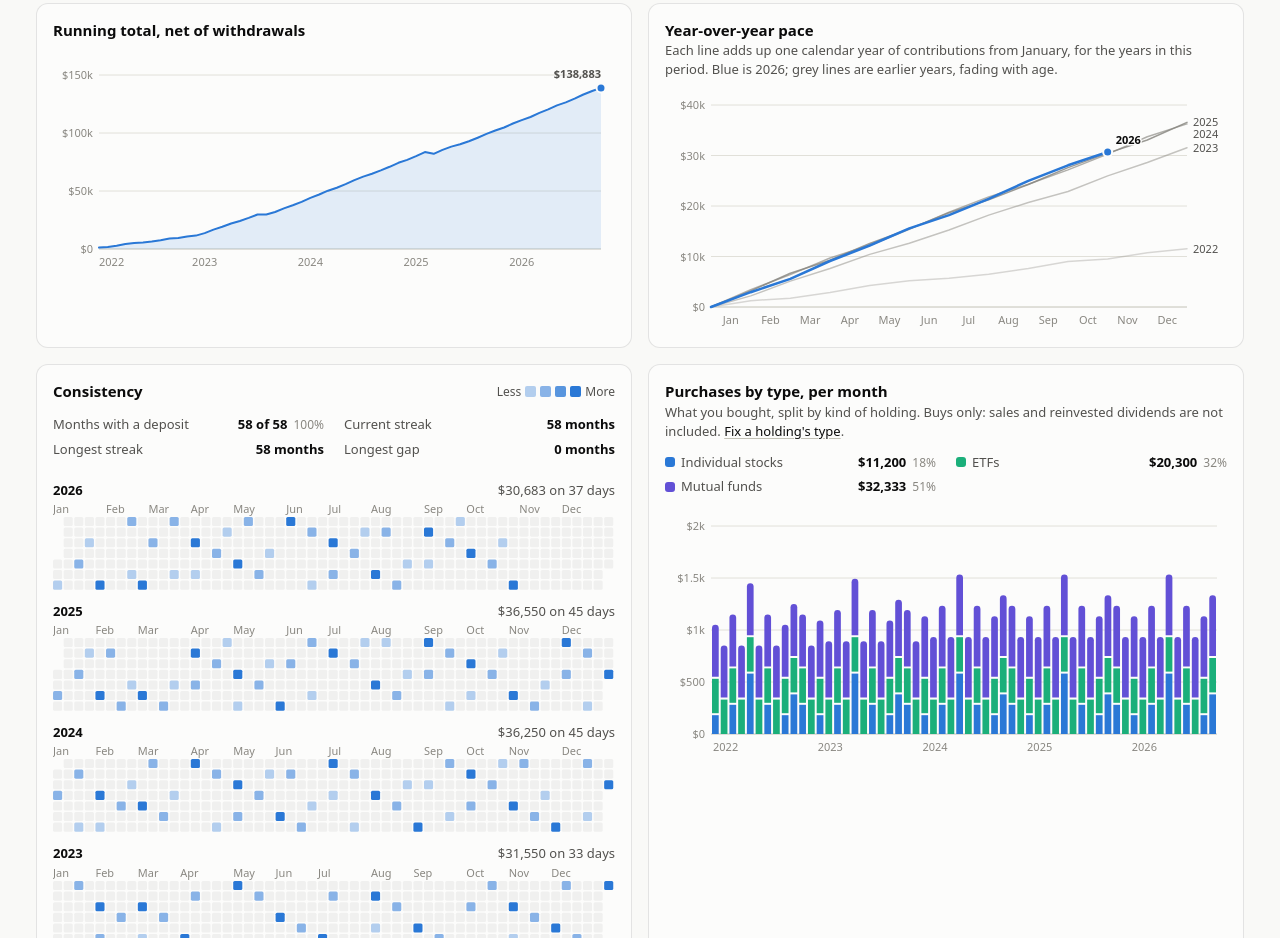
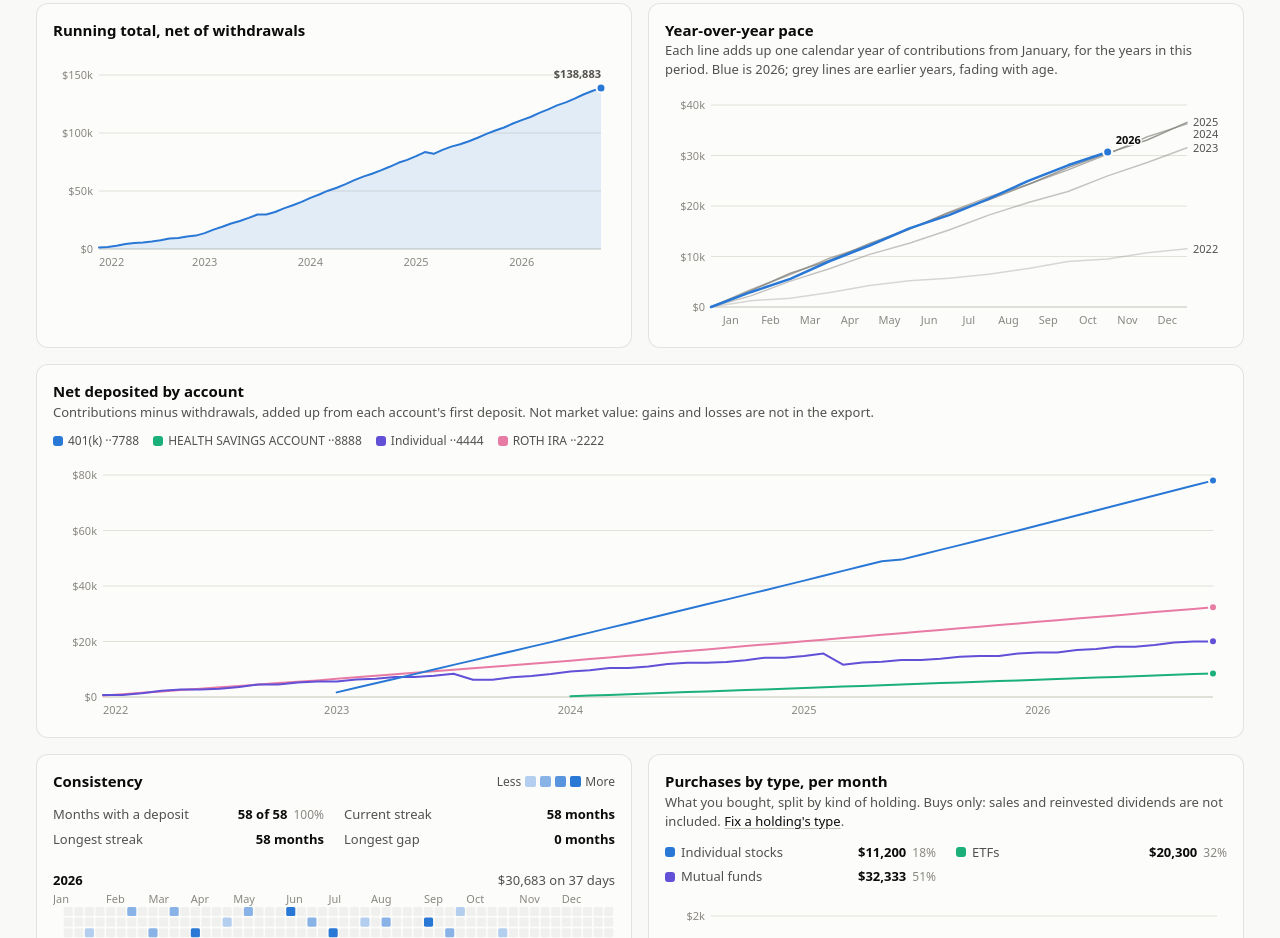
Before and after one commit to gordon-wren/fidelity-csv-to-dashboard, a plain HTML site: page index.html in a window 1280 px wide. Shown: the part 1331-2269 px from the top of the page. Drawn offline with Linux system fonts and the light colour scheme.

Commit message:
Chart net deposited per account over time
A full-width Overview card after the pace chart: one line per account,
contributions minus withdrawals added up from each account's first row,
month by month over the period. The export has no prices, so this is
not market value, and the card says so. Colours follow the account's
place in S.accts (grey after the fourth); the tooltip lists each
account's total at the end of the hovered month and their sum.

Also show "··" before account numbers of four digits or fewer, which
the Slavic401k converter writes; they were shown bare.

Co-Authored-By: Claude Opus 5.5 <noreply@anthropic.com>

```diff
--- a/index.html
+++ b/index.html
@@ -106,7 +106,7 @@ a.badge:hover{background:var(--wash)}
 .badge.crit{border-color:var(--crit);background:color-mix(in srgb,var(--crit) 12%,var(--surface));font-weight:600}
 .badge.warn .ic,.badge.crit .ic{color:var(--ink)}
 .tag{display:inline-block;font-size:11px;font-weight:650;color:var(--ink);border:1px solid var(--warn);background:color-mix(in srgb,var(--warn) 14%,var(--surface));border-radius:999px;padding:0 7px;margin-right:6px;vertical-align:1px}
-.legend{display:flex;gap:14px;font-size:12px;color:var(--ink-2)}
+.legend{display:flex;flex-wrap:wrap;gap:4px 14px;font-size:12px;color:var(--ink-2)}
 .legend i{display:inline-block;width:10px;height:10px;border-radius:3px;margin-right:5px;vertical-align:-1px}
 .chart{position:relative}
 .scroll{overflow-x:auto;-webkit-overflow-scrolling:touch}
@@ -235,6 +235,17 @@ details>div{margin-top:10px}
         <p class="sub" id="paceNote"></p>
       </div>
       <div class="chart" id="paceWrap"><div id="pace"></div><div class="tip" id="paceTip"></div></div>
+    </section>
+
+    <section class="card w12">
+      <div class="row spread">
+        <div>
+          <h2>Net deposited by account</h2>
+          <p class="sub" id="acctLineNote"></p>
+        </div>
+        <div class="legend" id="acctLineLegend"></div>
+      </div>
+      <div class="chart" id="acctLineWrap"><div id="acctLine"></div><div class="tip" id="acctLineTip"></div></div>
     </section>
 
     <section class="card w6">
@@ -586,8 +597,9 @@ function load(files, isSample, extra = []){
   const info = new Map();
   for (const r of S.rows) { let x = info.get(r.account); if (!x) info.set(r.account, x = {id: r.account, name: r.acctName || (r.acctNum ? "" : r.account), num: r.acctNum, n: 0}); x.n++; }
   S.accts = [...info.values()].sort((a, b) => a.id.localeCompare(b.id));
-  // Last four digits, or more when two accounts share them.
-  for (const a of S.accts) { let n = 4; while (n < a.num.length && S.accts.some(b => b !== a && b.num.slice(-n) === a.num.slice(-n))) n++; a.n4 = n; a.label = (a.name || "Account") + (a.num ? " " + (n >= a.num.length ? a.num : "··" + a.num.slice(-n)) : ""); }
+  // Last four digits, or more when two accounts share them. A number of four digits or fewer (the Slavic401k
+  // converter keeps only the last four) still gets "··", since it is already shortened.
+  for (const a of S.accts) { let n = 4; while (n < a.num.length && S.accts.some(b => b !== a && b.num.slice(-n) === a.num.slice(-n))) n++; a.n4 = n; a.label = (a.name || "Account") + (a.num ? " " + (n >= a.num.length && a.num.length > 4 ? a.num : "··" + a.num.slice(-n)) : ""); }
   const find = $("#acctFind"); find.value = ""; find.hidden = S.accts.length < 5;
   drawAcctBar(); buildRanges(); buildLimYears(); render();
 }
@@ -789,7 +801,7 @@ function render(){
     const msg = () => h("div", {class: "empty"}, "Nothing is counted as a contribution yet. ", h("a", {href: "#typesCard"}, "Check the transaction types"), " and mark the right ones as money in.");
     $("#bar").replaceChildren(msg()); $("#line").replaceChildren(msg());
   } else { drawBars(C, hasOut); drawLine(C); }
-  drawLimits(); drawPace(C); drawCal(C); drawBuys(C); drawPivot(C);
+  drawLimits(); drawPace(C); drawAcctLine(C); drawCal(C); drawBuys(C); drawPivot(C);
 }
 
 /* ---------- status strip: breaches first, then neutral facts ---------- */
@@ -953,6 +965,69 @@ function drawPace(C){
     const r = svg.getBoundingClientRect(), j = Math.max(1, Math.min(12, Math.round((ev.clientX - r.left - ml) / dx)));
     ln.setAttribute("x1", x(j)); ln.setAttribute("x2", x(j)); ln.setAttribute("visibility", "visible");
     tipAt(tip, wrap, ev.clientX, 4, [h("b", null, "Through end of " + MON[j - 1]), ...series.filter(q => q.pts.length > j).map(q => tipRow(String(q.yr), usd.format(q.pts[j])))]);
+  };
+  const leave = () => { ln.setAttribute("visibility", "hidden"); tip.style.display = "none"; };
+  svg.addEventListener("pointermove", move); svg.addEventListener("pointerdown", move); svg.addEventListener("pointerleave", leave);
+}
+
+// Net deposited per account: contributions minus withdrawals, added up from each account's first row (not from the
+// start of the period), shown month by month over the period. Not market value: the files have no prices.
+// Colours follow the account's place in S.accts, so an account keeps its colour whichever filter is on.
+function drawAcctLine(C){
+  const el = $("#acctLine"), tip = $("#acctLineTip"), wrap = $("#acctLineWrap"), lo = C.lo, hi = C.hi, n = hi - lo + 1;
+  tip.style.display = "none";
+  const byAcct = new Map();
+  for (const r of C.rowsA) {
+    const c = catOf(r.group); if (c === "skip" || r.t > hi) continue;
+    let a = byAcct.get(r.account); if (!a) byAcct.set(r.account, a = {first: r.t, d: new Map()});
+    a.first = Math.min(a.first, r.t); a.d.set(r.t, (a.d.get(r.t) || 0) + (c === "in" ? r.amount : -Math.abs(r.amount)));
+  }
+  const series = [];
+  S.accts.forEach((acc, i) => {
+    const a = byAcct.get(acc.id); if (!a) return;
+    let run = 0; for (const [t, v] of a.d) if (t < lo) run += v;
+    const pts = [];
+    for (let t = lo; t <= hi; t++) { run += a.d.get(t) || 0; pts.push(t < a.first ? null : run); }
+    if (pts.some(v => v != null)) series.push({acc, pts, col: i < 4 ? `var(--s${i + 1})` : "var(--muted)"});
+  });
+  $("#acctLineNote").textContent = "Contributions minus withdrawals, added up from each account's first deposit. Not market value: gains and losses are not in the export.";
+  $("#acctLineLegend").replaceChildren(...series.map(q => h("span", null, h("i", {style: "background:" + q.col}), q.acc.label)));
+  if (!series.length) { el.replaceChildren(h("div", {class: "empty"}, "Nothing is counted as a contribution yet.")); return; }
+  const vals = series.flatMap(q => q.pts.filter(v => v != null));
+  const hiV = Math.max(...vals, 0), loV = Math.min(...vals, 0), step = niceStep((hiV - loV) || 1);
+  const top = Math.max(step, Math.ceil(hiV / step) * step), bot = Math.floor(loV / step) * step;
+  const W = el.clientWidth, H = 260, ml = 50, mr = 14, mt = 14, mb = 24;
+  const x = i => ml + (n === 1 ? (W - ml - mr) / 2 : i * (W - ml - mr) / (n - 1));
+  const y = v => mt + (top - v) / (top - bot) * (H - mt - mb);
+  let s = `<svg width="${W}" height="${H}" viewBox="0 0 ${W} ${H}" role="img" aria-label="Line chart of net deposits over time, one line per account">`;
+  for (let v = bot; v <= top + 1e-9; v += step) {
+    s += `<line x1="${ml}" x2="${W - mr}" y1="${y(v)}" y2="${y(v)}" stroke="var(--${Math.abs(v) < 1e-9 ? "axis" : "grid"})"/>`;
+    s += `<text x="${ml - 6}" y="${y(v) + 4}" text-anchor="end">${compact(v)}</text>`;
+  }
+  const years = Math.ceil(n / 12), every = Math.max(1, Math.ceil(years * 40 / (W - ml - mr)));
+  for (let i = 0; i < n; i++) {
+    const t = lo + i, yr = Math.floor(t / 12), mo = t % 12;
+    if (n > 14 ? (mo === 0 && yr % every === 0) : (i % 3 === 0)) s += `<text x="${x(i)}" y="${H - 7}" text-anchor="${i === 0 ? "start" : "middle"}">${n > 14 ? yr : MON[mo] + " ’" + String(yr).slice(2)}</text>`;
+  }
+  s += `<line id="alX" y1="${mt}" y2="${H - mb}" stroke="var(--axis)" visibility="hidden"/>`;
+  // Lines start at the account's first month in view; the latest value gets a dot.
+  series.slice().reverse().forEach(q => {
+    let d = "", pen = false;
+    q.pts.forEach((v, i) => { if (v == null) { pen = false; return; } d += (pen ? "L" : "M") + x(i).toFixed(1) + "," + y(v).toFixed(1); pen = true; });
+    s += `<path d="${d}" fill="none" stroke="${q.col}" stroke-width="2" stroke-linejoin="round" stroke-linecap="round"/>`;
+    s += `<circle r="4" cx="${x(n - 1)}" cy="${y(q.pts[n - 1])}" fill="${q.col}" stroke="var(--surface)" stroke-width="2"/>`;
+  });
+  s += "</svg>";
+  el.innerHTML = s;
+  const svg = el.firstChild, ln = svg.querySelector("#alX");
+  const move = ev => {
+    const r = svg.getBoundingClientRect();
+    const i = Math.max(0, Math.min(n - 1, Math.round((ev.clientX - r.left - ml) / ((W - ml - mr) / Math.max(1, n - 1)))));
+    ln.setAttribute("x1", x(i)); ln.setAttribute("x2", x(i)); ln.setAttribute("visibility", "visible");
+    const live = series.filter(q => q.pts[i] != null).sort((a, b) => b.pts[i] - a.pts[i]);
+    const rows = live.map(q => tipRow(q.acc.label, usd.format(q.pts[i])));
+    if (live.length > 1) rows.push(tipRow("All shown", usd.format(live.reduce((t, q) => t + q.pts[i], 0))));
+    tipAt(tip, wrap, ev.clientX, 4, [h("b", null, "End of " + MON[(lo + i) % 12] + " " + Math.floor((lo + i) / 12)), ...(rows.length ? rows : [h("span", null, "No deposits yet")])]);
   };
   const leave = () => { ln.setAttribute("visibility", "hidden"); tip.style.display = "none"; };
   svg.addEventListener("pointermove", move); svg.addEventListener("pointerdown", move); svg.addEventListener("pointerleave", leave);
```
Also changed, not shown: 2 other files.
